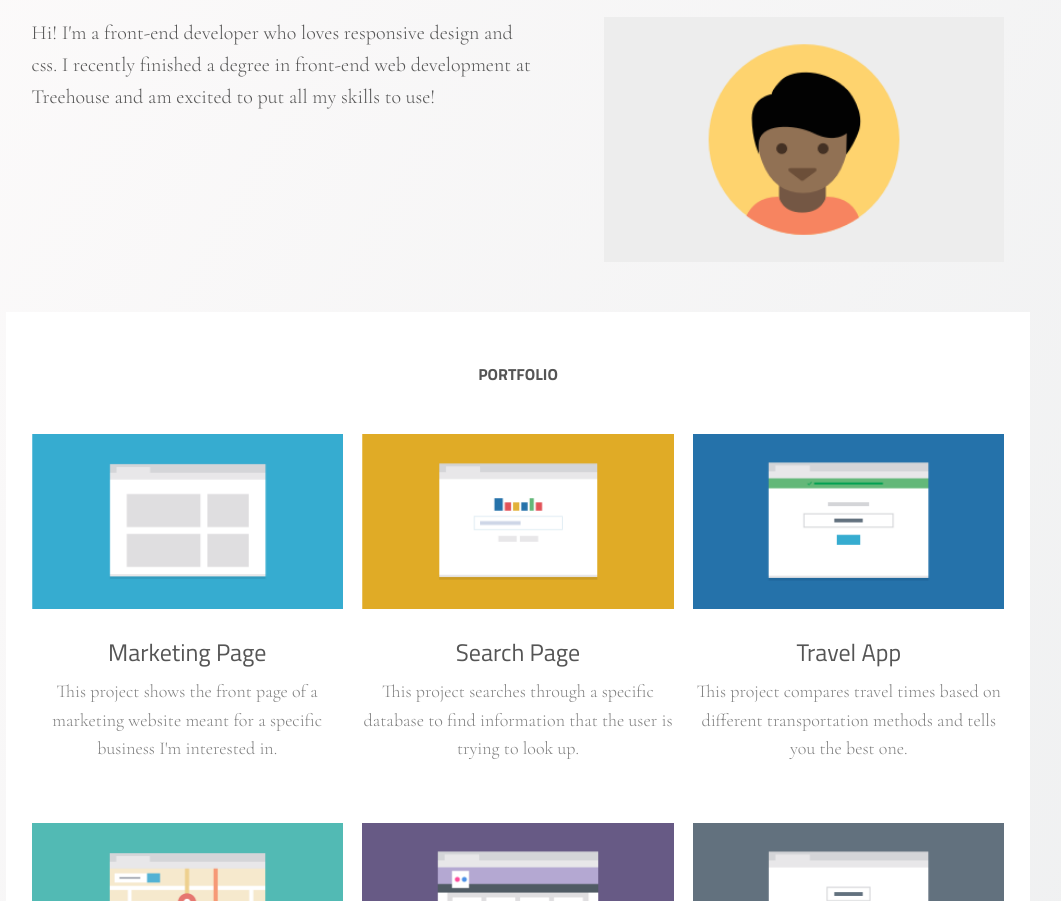
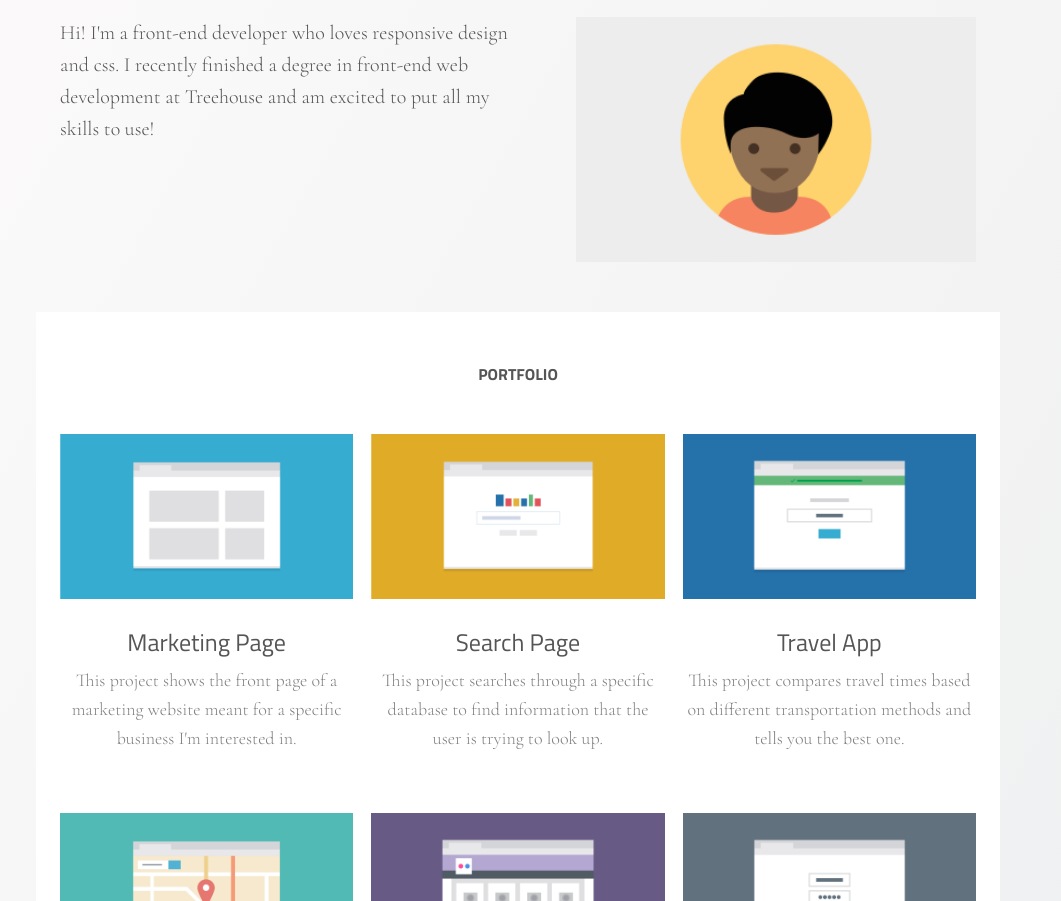
Before and after one commit to kseiler/techdegree-project-2, a plain HTML site: page index.html in a window 1280 px wide. Shown: the part 164-1065 px from the top of the page, without its empty margins (122-1183 px from the left). Drawn offline with nearby package versions, Linux system fonts and the light colour scheme.

Commit message:
test and fixes

```diff
--- a/css/style.css
+++ b/css/style.css
@@ -108,7 +108,7 @@ nav a:hover {
 }
 
 section {
-  padding: 30px;
+  padding: 30px 0;
 }
 
 main {
@@ -201,6 +201,7 @@ footer a:hover {
   header p {
     font-size: 1.25rem;
     text-align: left;
+    max-width: 460px;
   }
 
   nav li {
@@ -260,6 +261,10 @@ footer a:hover {
 
 @media screen and (min-width: 1024px) {
 
+  body {
+    padding: 0 30px;
+  }
+
   .container {
     width: 95%;
   }
@@ -274,10 +279,6 @@ footer a:hover {
     display: inline-block;
     width: calc(50% - 4px);
     text-align: right;
-  }
-
-  header p {
-    max-width: 500px;
   }
 
   .profile-image {
```
